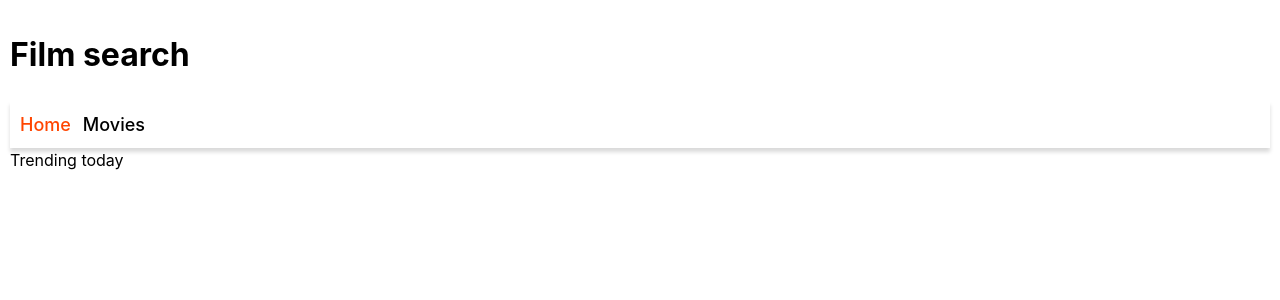
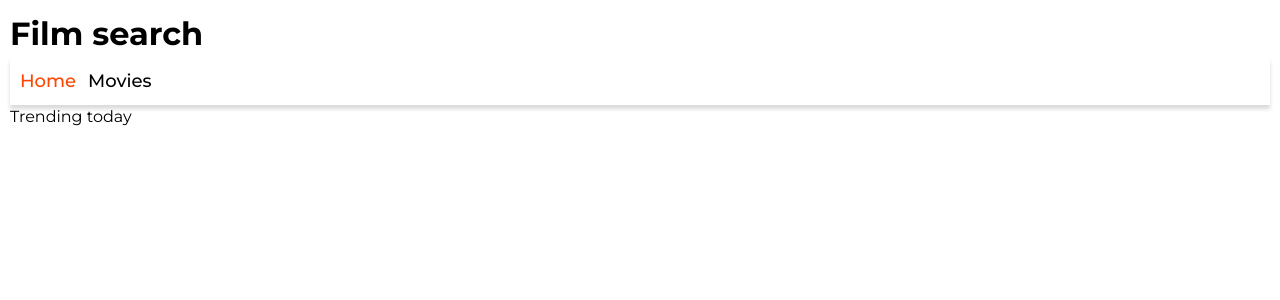
Before and after one commit to vladyslavJs/goit-react-hw-05, a React (Vite) app: page / in a window 1280 px wide. Shown: the top 300 px of the page. Built offline with nearby package versions, Linux system fonts and the light colour scheme.

Commit message:
Update index.css

```diff
--- a/src/index.css
+++ b/src/index.css
@@ -1,5 +1,5 @@
 :root {
-  font-family: Inter, system-ui, Avenir, Helvetica, Arial, sans-serif;
+  font-family: 'Montserrat', Inter, system-ui, Avenir, Helvetica, Arial, sans-serif;
   line-height: 1.5;
   font-weight: 400;
 
@@ -13,3 +13,42 @@
   -webkit-font-smoothing: antialiased;
   -moz-osx-font-smoothing: grayscale;
 }
+
+* {
+  box-sizing: border-box;
+}
+
+h1,
+h2,
+h3,
+h4,
+h5,
+h6,
+p {
+  margin: 0;
+}
+
+p:last-child {
+  margin-bottom: 0;
+}
+
+ul {
+  margin: 0;
+  padding: 0;
+  list-style: none;
+}
+
+a {
+  color: currentColor;
+  text-decoration: none;
+}
+
+button {
+  cursor: pointer;
+}
+
+img {
+  display: block;
+  max-width: 100%;
+  object-fit: cover;
+}
```
